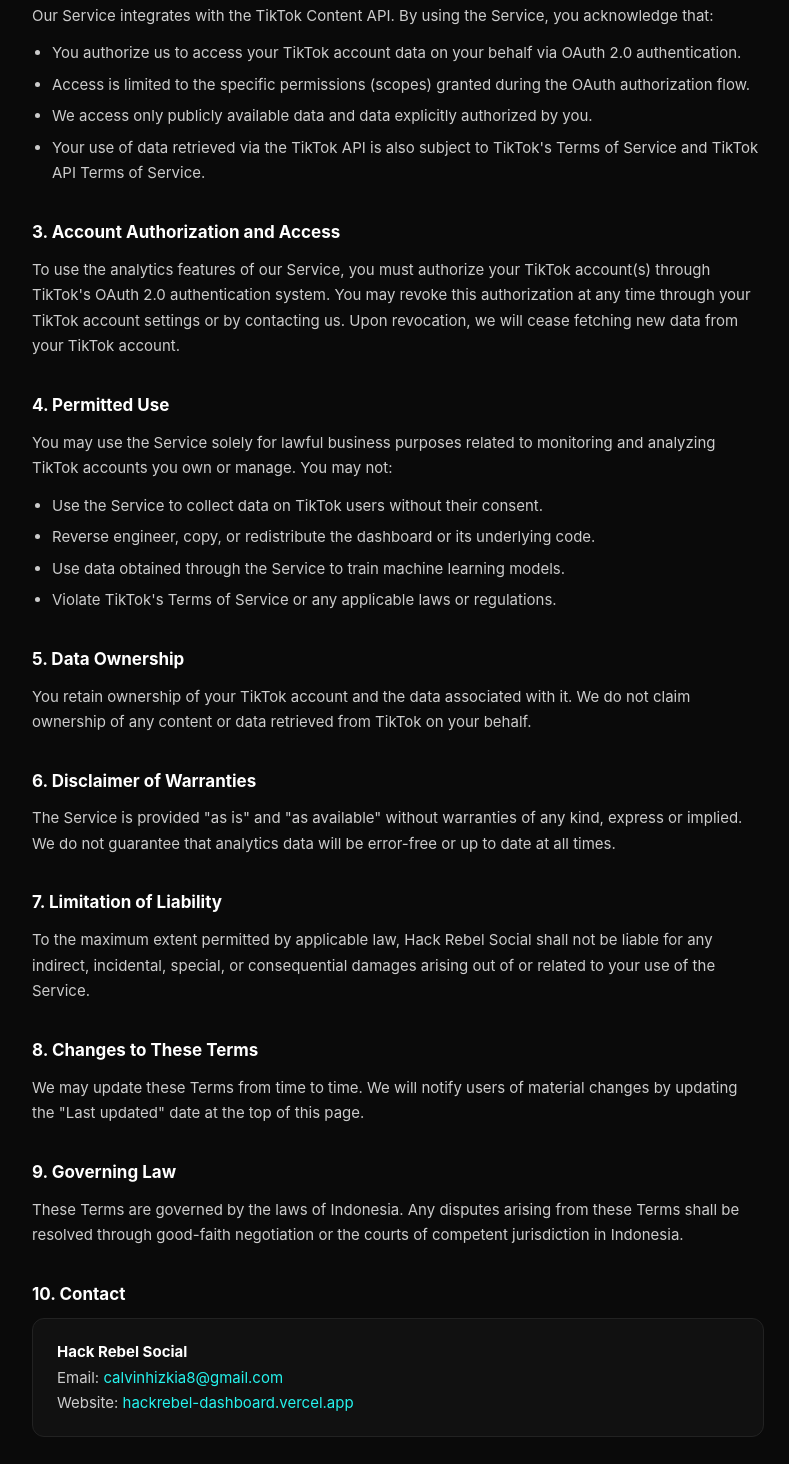
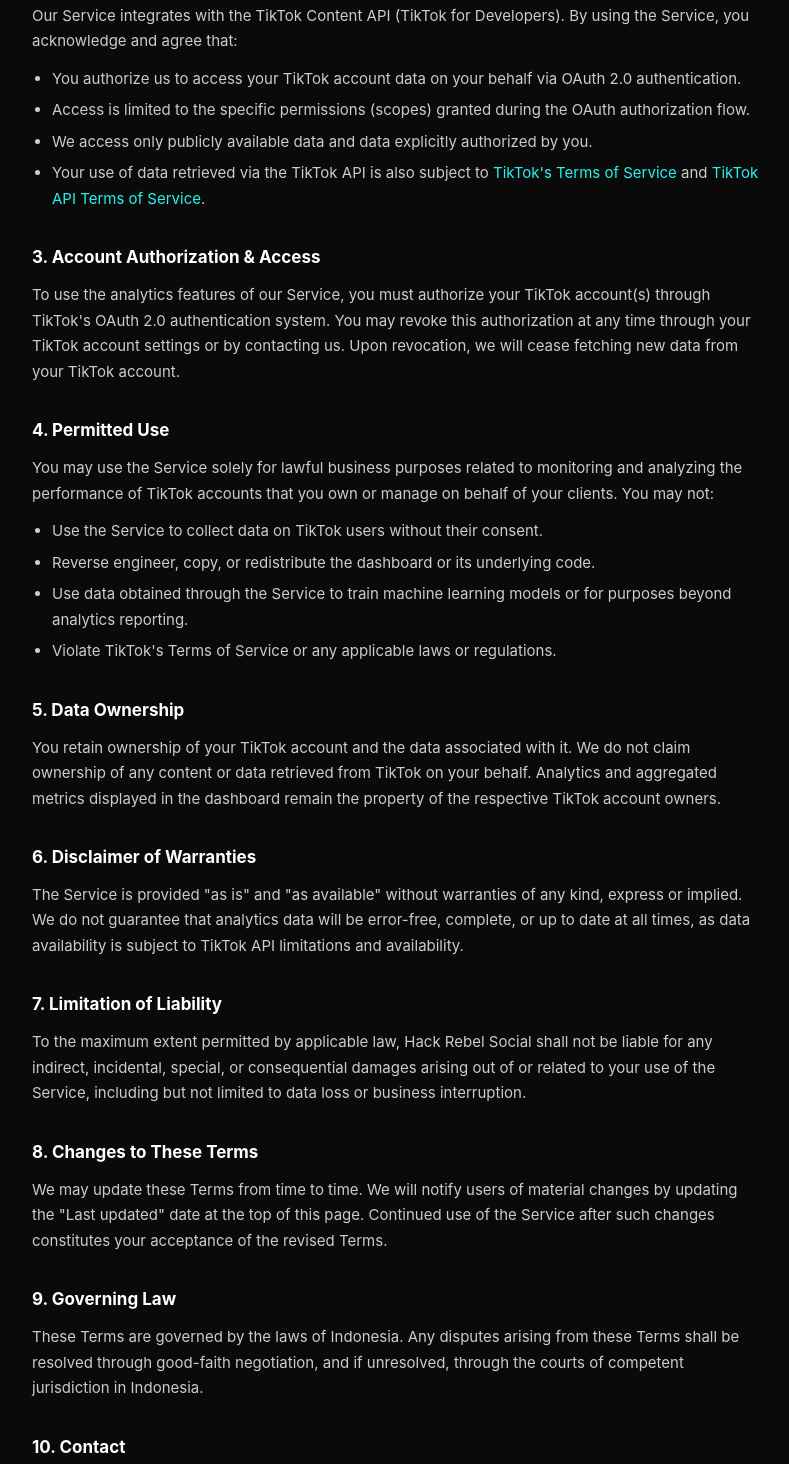
Before and after one commit to calvinhizkia8/hackrebel-dashboard, a website: page terms.html in a window 1280 px wide. Shown: the part 595-2059 px from the top of the page, without its empty margins (242-1031 px from the left). Drawn offline with Linux system fonts and the light colour scheme.

Commit message:
Update terms.html

```diff
--- a/terms.html
+++ b/terms.html
@@ -3,7 +3,7 @@
 <head>
   <meta charset="UTF-8"/>
   <meta name="viewport" content="width=device-width, initial-scale=1.0"/>
-  <title>Terms of Service - Hack Rebel Social</title>
+  <title>Terms of Service — Hack Rebel Social</title>
   <style>
     *{box-sizing:border-box;margin:0;padding:0}
     :root{--bg:#0a0a0a;--card:#111;--border:#222;--t1:#fff;--t2:#ccc;--t3:#777;--accent:#FE2C55;--teal:#25F4EE}
@@ -37,49 +37,50 @@
     </div>
   </a>
   <h1>Terms of Service</h1>
-  <div class="meta">Last updated: May 8, 2026 &nbsp;&middot;&nbsp; Effective: May 8, 2026</div>
+  <div class="meta">Last updated: May 8, 2026 &nbsp;·&nbsp; Effective: May 8, 2026</div>
   <p>These Terms of Service ("Terms") govern your access to and use of the Hack Rebel Social TikTok Analytics Dashboard ("Service"), operated by Hack Rebel Social ("we," "us," or "our"). By accessing or using the Service, you agree to be bound by these Terms.</p>
   <h2>1. Description of Service</h2>
   <p>Hack Rebel Social provides a social media analytics dashboard that connects to the TikTok Content API to display performance metrics, follower statistics, and video analytics for TikTok accounts managed by our agency clients. The Service is intended for business use by agency clients and their authorized representatives only.</p>
   <h2>2. TikTok API Usage</h2>
-  <p>Our Service integrates with the TikTok Content API. By using the Service, you acknowledge that:</p>
+  <p>Our Service integrates with the TikTok Content API (TikTok for Developers). By using the Service, you acknowledge and agree that:</p>
   <ul>
     <li>You authorize us to access your TikTok account data on your behalf via OAuth 2.0 authentication.</li>
     <li>Access is limited to the specific permissions (scopes) granted during the OAuth authorization flow.</li>
     <li>We access only publicly available data and data explicitly authorized by you.</li>
-    <li>Your use of data retrieved via the TikTok API is also subject to TikTok's Terms of Service and TikTok API Terms of Service.</li>
+    <li>Your use of data retrieved via the TikTok API is also subject to <a href="https://www.tiktok.com/legal/page/us/terms-of-service/en" target="_blank">TikTok's Terms of Service</a> and <a href="https://developers.tiktok.com/doc/tiktok-api-terms-of-service" target="_blank">TikTok API Terms of Service</a>.</li>
   </ul>
-  <h2>3. Account Authorization and Access</h2>
+  <h2>3. Account Authorization &amp; Access</h2>
   <p>To use the analytics features of our Service, you must authorize your TikTok account(s) through TikTok's OAuth 2.0 authentication system. You may revoke this authorization at any time through your TikTok account settings or by contacting us. Upon revocation, we will cease fetching new data from your TikTok account.</p>
   <h2>4. Permitted Use</h2>
-  <p>You may use the Service solely for lawful business purposes related to monitoring and analyzing TikTok accounts you own or manage. You may not:</p>
+  <p>You may use the Service solely for lawful business purposes related to monitoring and analyzing the performance of TikTok accounts that you own or manage on behalf of your clients. You may not:</p>
   <ul>
     <li>Use the Service to collect data on TikTok users without their consent.</li>
     <li>Reverse engineer, copy, or redistribute the dashboard or its underlying code.</li>
-    <li>Use data obtained through the Service to train machine learning models.</li>
+    <li>Use data obtained through the Service to train machine learning models or for purposes beyond analytics reporting.</li>
     <li>Violate TikTok's Terms of Service or any applicable laws or regulations.</li>
   </ul>
   <h2>5. Data Ownership</h2>
-  <p>You retain ownership of your TikTok account and the data associated with it. We do not claim ownership of any content or data retrieved from TikTok on your behalf.</p>
+  <p>You retain ownership of your TikTok account and the data associated with it. We do not claim ownership of any content or data retrieved from TikTok on your behalf. Analytics and aggregated metrics displayed in the dashboard remain the property of the respective TikTok account owners.</p>
   <h2>6. Disclaimer of Warranties</h2>
-  <p>The Service is provided "as is" and "as available" without warranties of any kind, express or implied. We do not guarantee that analytics data will be error-free or up to date at all times.</p>
+  <p>The Service is provided "as is" and "as available" without warranties of any kind, express or implied. We do not guarantee that analytics data will be error-free, complete, or up to date at all times, as data availability is subject to TikTok API limitations and availability.</p>
   <h2>7. Limitation of Liability</h2>
-  <p>To the maximum extent permitted by applicable law, Hack Rebel Social shall not be liable for any indirect, incidental, special, or consequential damages arising out of or related to your use of the Service.</p>
+  <p>To the maximum extent permitted by applicable law, Hack Rebel Social shall not be liable for any indirect, incidental, special, or consequential damages arising out of or related to your use of the Service, including but not limited to data loss or business interruption.</p>
   <h2>8. Changes to These Terms</h2>
-  <p>We may update these Terms from time to time. We will notify users of material changes by updating the "Last updated" date at the top of this page.</p>
+  <p>We may update these Terms from time to time. We will notify users of material changes by updating the "Last updated" date at the top of this page. Continued use of the Service after such changes constitutes your acceptance of the revised Terms.</p>
   <h2>9. Governing Law</h2>
-  <p>These Terms are governed by the laws of Indonesia. Any disputes arising from these Terms shall be resolved through good-faith negotiation or the courts of competent jurisdiction in Indonesia.</p>
+  <p>These Terms are governed by the laws of Indonesia. Any disputes arising from these Terms shall be resolved through good-faith negotiation, and if unresolved, through the courts of competent jurisdiction in Indonesia.</p>
   <h2>10. Contact</h2>
   <div class="card">
-    <p style="margin:0"><strong style="color:var(--t1)">Hack Rebel Social</strong><br/>
+    <p style="margin:0">For questions about these Terms of Service, please contact us at:<br/><br/>
+    <strong style="color:var(--t1)">Hack Rebel Social</strong><br/>
     Email: <a href="mailto:calvinhizkia8@gmail.com">calvinhizkia8@gmail.com</a><br/>
-    Website: <a href="https://hackrebel-dashboard.vercel.app">hackrebel-dashboard.vercel.app</a></p>
+    Website: <a href="https://hackrebelsocial.com">hackrebelsocial.com</a></p>
   </div>
   <div class="footer">
-    <span>&copy; 2026 Hack Rebel Social. All rights reserved.</span>
+    <span>© 2026 Hack Rebel Social. All rights reserved.</span>
     <span>
-      <a href="/">Dashboard</a> &nbsp;&middot;&nbsp;
-      <a href="/privacy.html">Privacy Policy</a> &nbsp;&middot;&nbsp;
+      <a href="/">Dashboard</a> &nbsp;·&nbsp;
+      <a href="/privacy.html">Privacy Policy</a> &nbsp;·&nbsp;
       <a href="/terms.html">Terms of Service</a>
     </span>
   </div>
```
